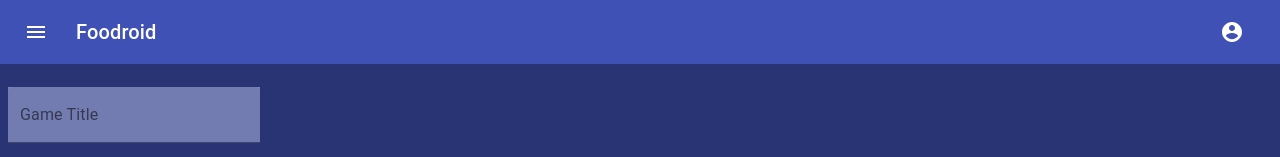
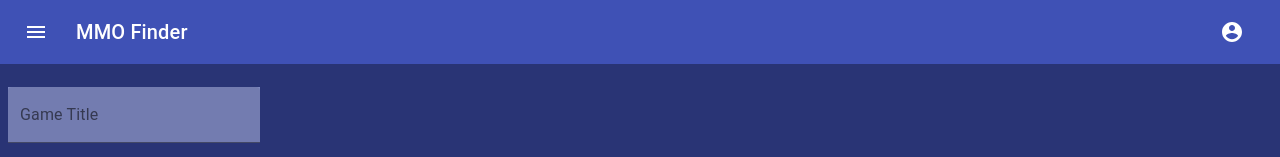
Before and after one commit to gage117/mmo-finder, a React (Create React App) app in the folder client/: page / in a window 1280 px wide. Shown: the top 157 px of the page. Built offline with nearby package versions, Linux system fonts and the light colour scheme.

Commit message:
Changed Navbar title

```diff
--- a/client/src/components/NavBar/index.js
+++ b/client/src/components/NavBar/index.js
@@ -43,7 +43,7 @@ export default function NavBar({setOpen}) {
             <MenuIcon />
           </IconButton>
           <Typography variant="h6" className={classes.title}>
-            Foodroid
+            MMO Finder
           </Typography>
           {auth && (
             <div>
```
